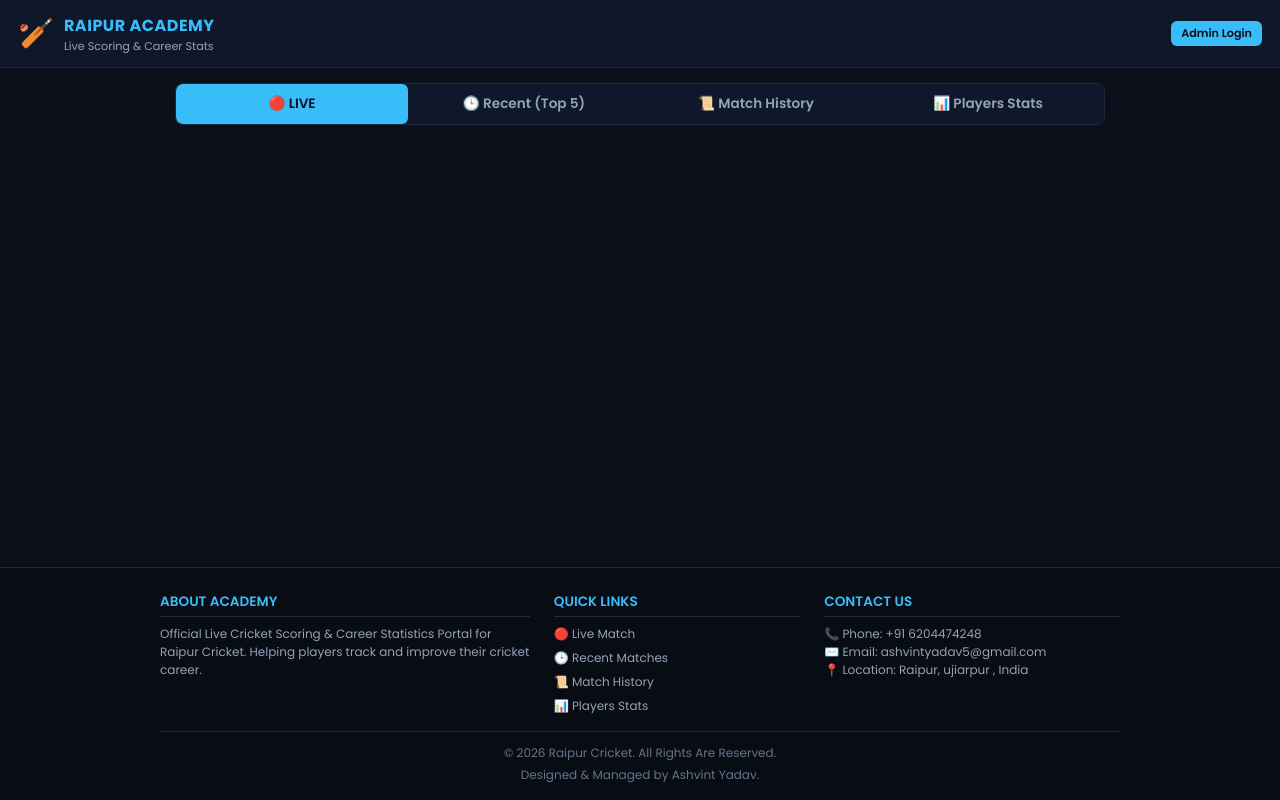
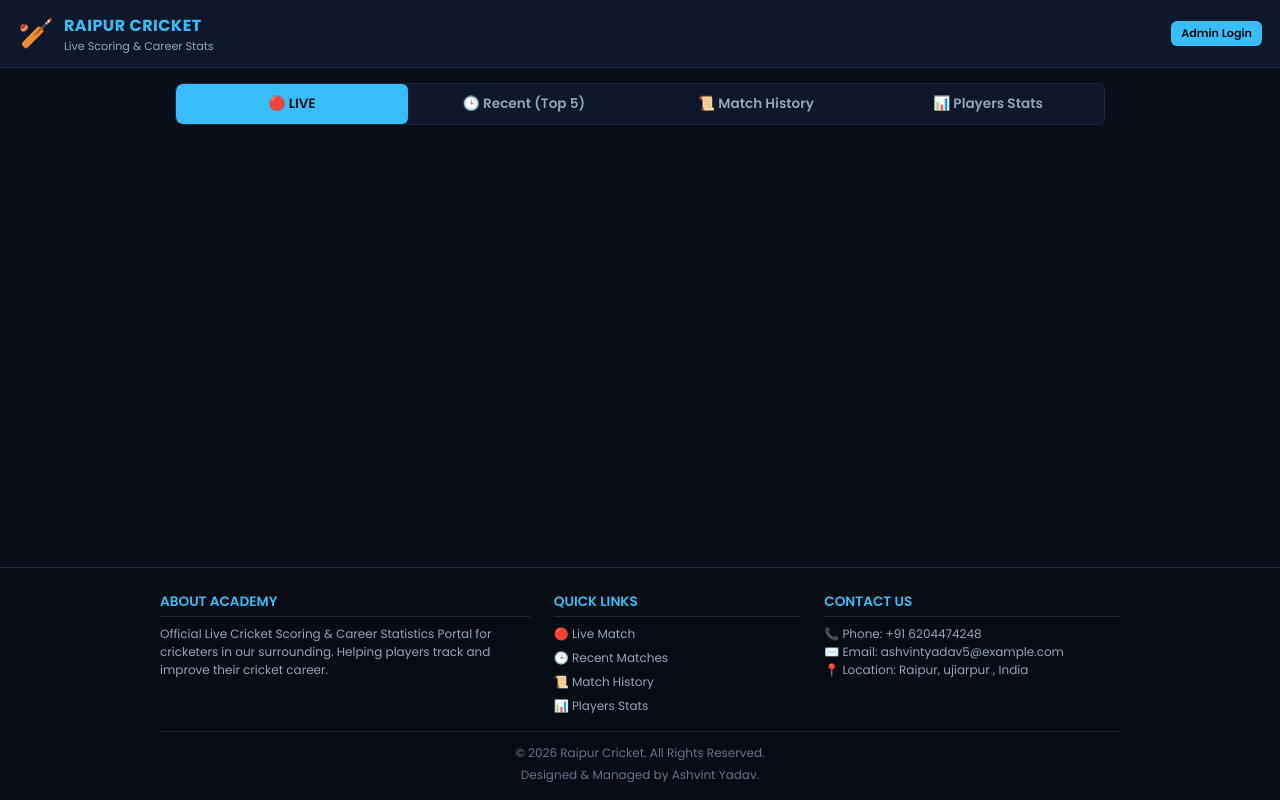
Before and after one commit to cricket-raipur/live, a plain HTML site: page index.html in a window 1280 px wide. Drawn offline with nearby package versions, Linux system fonts and the light colour scheme.

Commit message:
Update index.html

```diff
--- a/index.html
+++ b/index.html
@@ -3,7 +3,7 @@
 <head>
   <meta charset="UTF-8">
   <meta name="viewport" content="width=device-width, initial-scale=1.0">
-  <title>Academy Live Scoring</title>
+  <title>Cricket Live Scoring</title>
   <link rel="stylesheet" href="style.css">
   <!-- Google Font & Icons -->
   <link rel="preconnect" href="https://fonts.googleapis.com">
@@ -19,7 +19,7 @@
     <div class="nav-brand" onclick="goHome()">
       <span class="brand-logo">🏏</span>
       <div>
-        <h1>RAIPUR ACADEMY</h1>
+        <h1>RAIPUR CRICKET </h1>
         <p>Live Scoring & Career Stats</p>
       </div>
     </div>
@@ -87,7 +87,7 @@
     </div>
   </div>
 
-  <!-- EDIT PLAYER MODAL (NEW) -->
+  <!-- EDIT PLAYER MODAL -->
   <div id="editPlayerModal" class="modal-overlay hidden">
     <div class="modal-card">
       <h3>✏️ Edit Player Details</h3>
@@ -123,7 +123,7 @@
     <div class="footer-grid">
       <div class="footer-section">
         <h4>ABOUT ACADEMY</h4>
-        <p>Official Live Cricket Scoring & Career Statistics Portal for Raipur Cricket. Helping players track and improve their cricket career.</p>
+        <p>Official Live Cricket Scoring & Career Statistics Portal for cricketers in our surrounding. Helping players track and improve their cricket career.</p>
       </div>
       <div class="footer-section">
         <h4>QUICK LINKS</h4>
@@ -137,15 +137,17 @@
       <div class="footer-section">
         <h4>CONTACT US</h4>
         <p>📞 Phone: +91 6204474248</p>
-        <p>✉️ Email: ashvintyadav5@gmail.com</p>
+        <p>✉️ Email: ashvintyadav5@example.com </p>
         <p>📍 Location: Raipur, ujiarpur , India</p>
       </div>
     </div>
     <div class="footer-bottom">
-      <p>© 2026 Raipur Cricket. All Rights Are Reserved.</p>
+      <p>© 2026 Raipur Cricket. All Rights Reserved.</p>
       <p style="font-size:0.75rem; color:#64748b; margin-top:4px;">Designed & Managed by Ashvint Yadav.</p>
     </div>
   </footer>
 
+  <!-- MAIN JAVASCRIPT LOGIC -->
+  <script src="app.js"></script>
 </body>
 </html>
```
